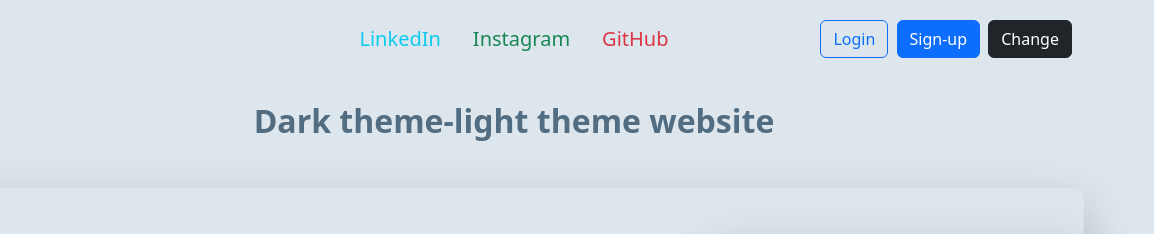
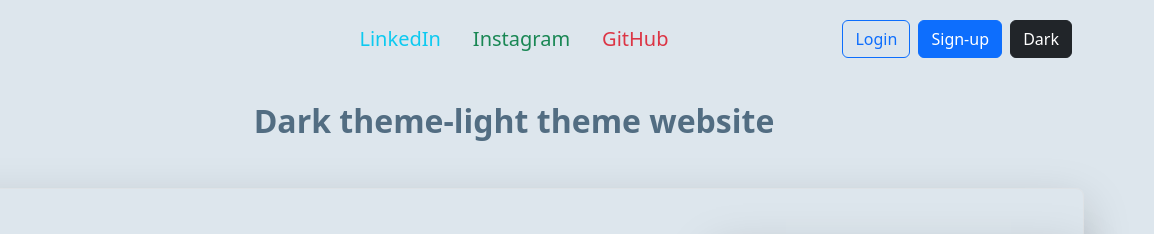
Before and after one commit to Cookieeszn/Portfolio-projects, a plain HTML site: page index.html in a window 1280 px wide. Shown: the top 234 px of the page, 126-1280 px from the left. Drawn offline with nearby package versions, Linux system fonts and the light colour scheme.

Commit message:
Update index.html

```diff
--- a/index.html
+++ b/index.html
@@ -81,7 +81,7 @@
               Sign-up
             </button>
             <button type="button" class="btn btn-dark" id="change">
-              Change
+              Dark
             </button>
           </div>
         </header>
```
